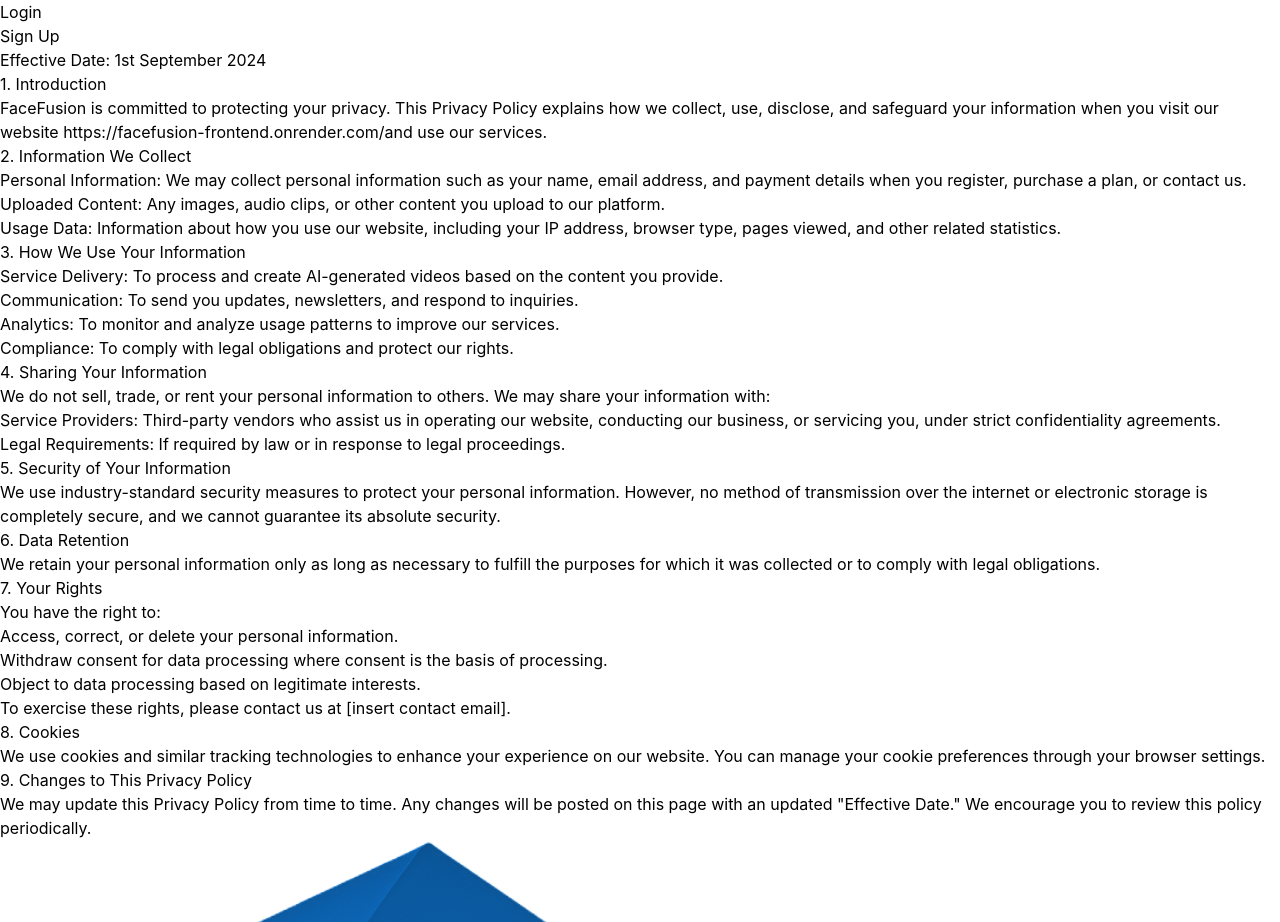
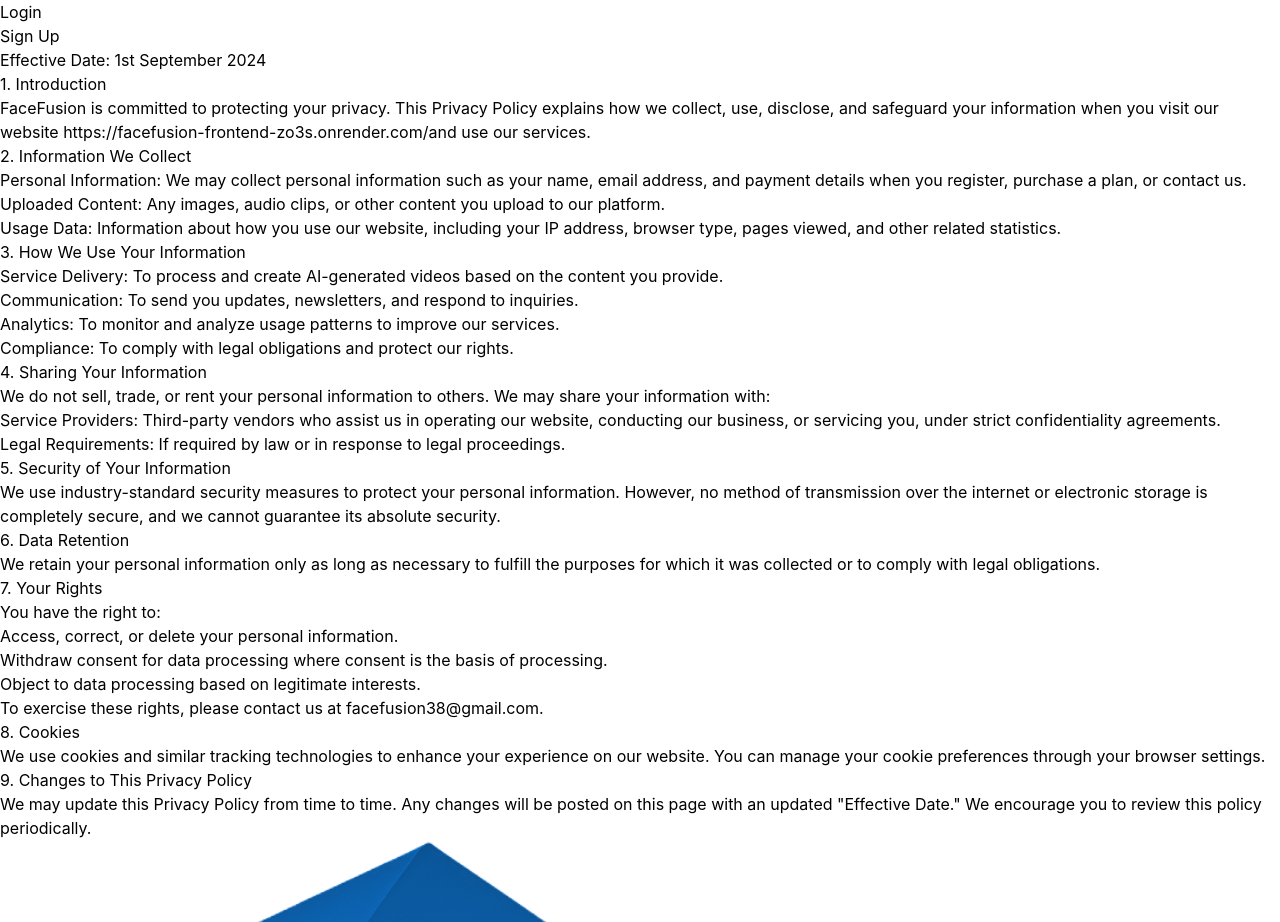
Before and after one commit to harrytohzenghau/facefusion, a React (Vite) app in the folder frontend/: page /privacy in a window 1280 px wide. Shown: the part 1369-2291 px from the top of the page. Built offline with nearby package versions, Linux system fonts and the light colour scheme; what @material-tailwind/html would draw is missing.

Commit message:
Update Privacy.jsx

```diff
--- a/frontend/src/pages/Guest/Privacy.jsx
+++ b/frontend/src/pages/Guest/Privacy.jsx
@@ -10,8 +10,8 @@
           FaceFusion is committed to protecting your privacy. This Privacy
           Policy explains how we collect, use, disclose, and safeguard your
           information when you visit our website{" "}
-          <a href="https://facefusion-frontend.onrender.com/">
-            https://facefusion-frontend.onrender.com/
+          <a href="https://facefusion-frontend-zo3s.onrender.com/">
+            https://facefusion-frontend-zo3s.onrender.com/
           </a>
           and use our services.
         </p>
@@ -91,7 +91,7 @@
         </p>
         <p>Object to data processing based on legitimate interests.</p>
         <p>
-          To exercise these rights, please contact us at [insert contact email].
+          To exercise these rights, please contact us at <a href="mailto:facefusion38@gmail.com">facefusion38@gmail.com</a>.
         </p>
 
         <h3 className="font-bold mt-4">8. Cookies</h3>
```
